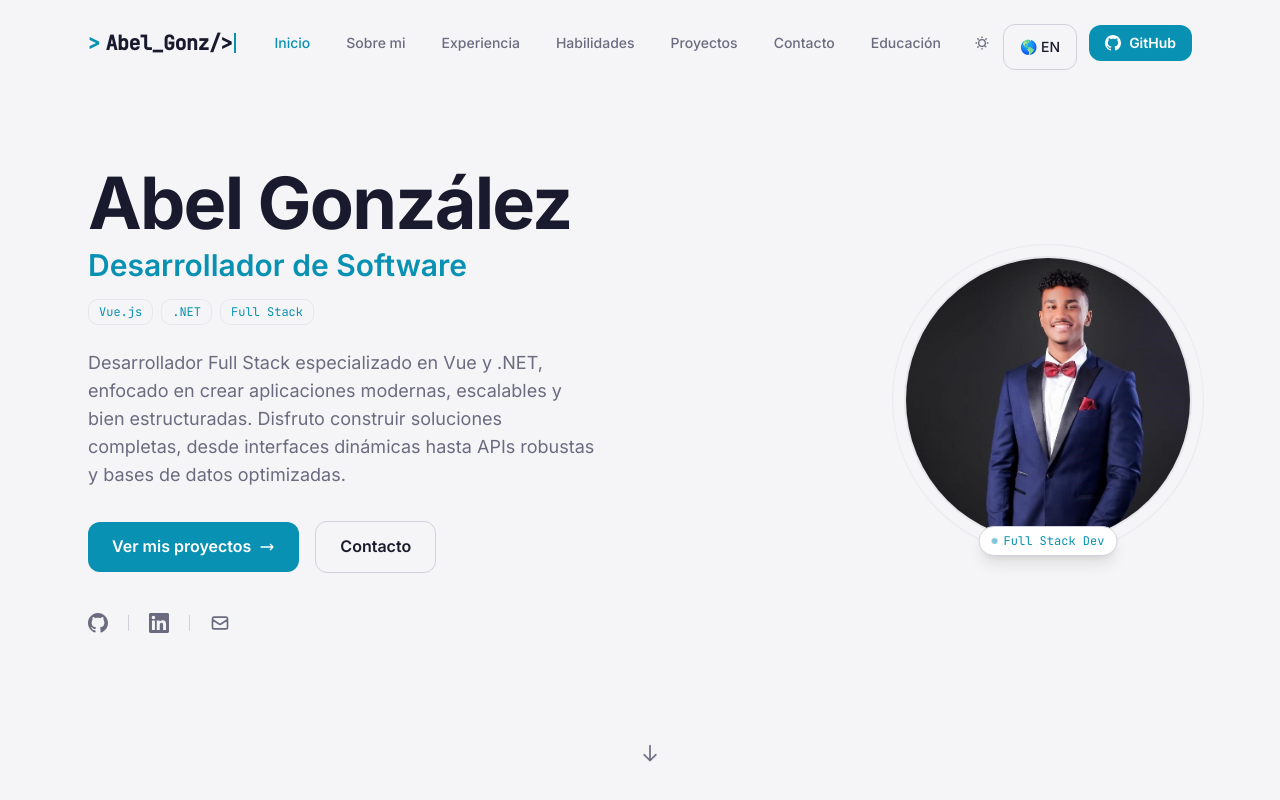
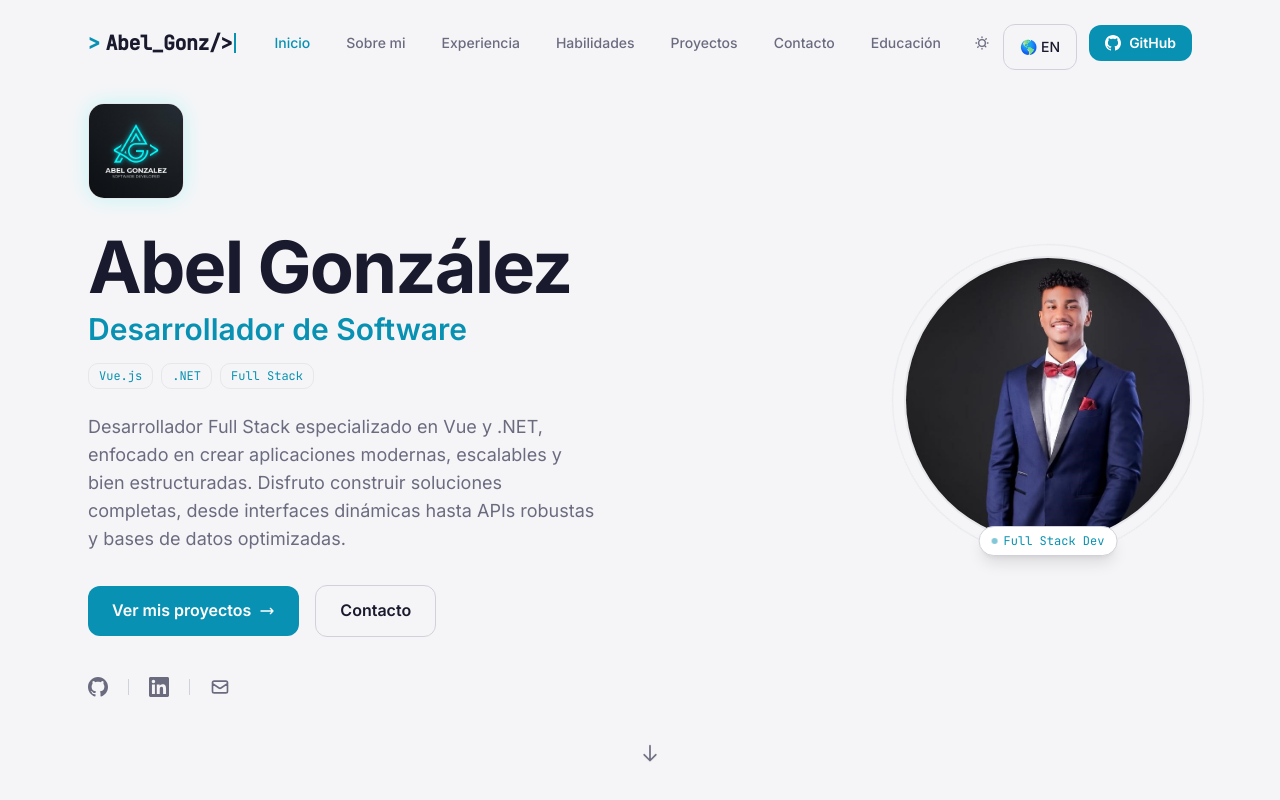
Before and after one commit to AbelGonz17/Portafolio, a Vue app: page / in a window 1280 px wide. Shown: the top 800 px of the page. Built offline with nearby package versions, Linux system fonts and the light colour scheme.

Commit message:
feat: Add personal logo to Hero and favicon

```diff
--- a/index.html
+++ b/index.html
@@ -4,6 +4,7 @@
     <meta charset="UTF-8" />
     <meta name="viewport" content="width=device-width, initial-scale=1.0" />
     <title>Portfolio - Desarrollador</title>
+    <link rel="icon" type="image/jpeg" href="/images/logo.jpg" />
     <meta name="description" content="Portfolio profesional de desarrollador de software" />
     <link rel="preconnect" href="https://fonts.googleapis.com" />
     <link rel="preconnect" href="https://fonts.gstatic.com" crossorigin />
--- a/src/components/HeroSection.vue
+++ b/src/components/HeroSection.vue
@@ -20,7 +20,10 @@ const { t } = useI18n()
                 <!-- Text Content -->
                 <div class="order-2 md:order-1">
 
-                    <!-- Nombre + rol en una sola línea visual coherente -->
+                    <!-- Logo & Nombre -->
+                    <div class="mb-6 inline-block">
+                        <img src="/images/logo.jpg" alt="Logo personal" class="w-20 h-20 md:w-24 md:h-24 rounded-2xl shadow-[0_0_20px_rgba(0,255,255,0.2)] border border-primary/20" />
+                    </div>
                     <h1 class="text-5xl md:text-6xl lg:text-7xl font-bold tracking-tight text-foreground">
                         {{ t('hero.Abel') }}
                     </h1>
```
Also changed, not shown: public/images/logo.jpg (added).
